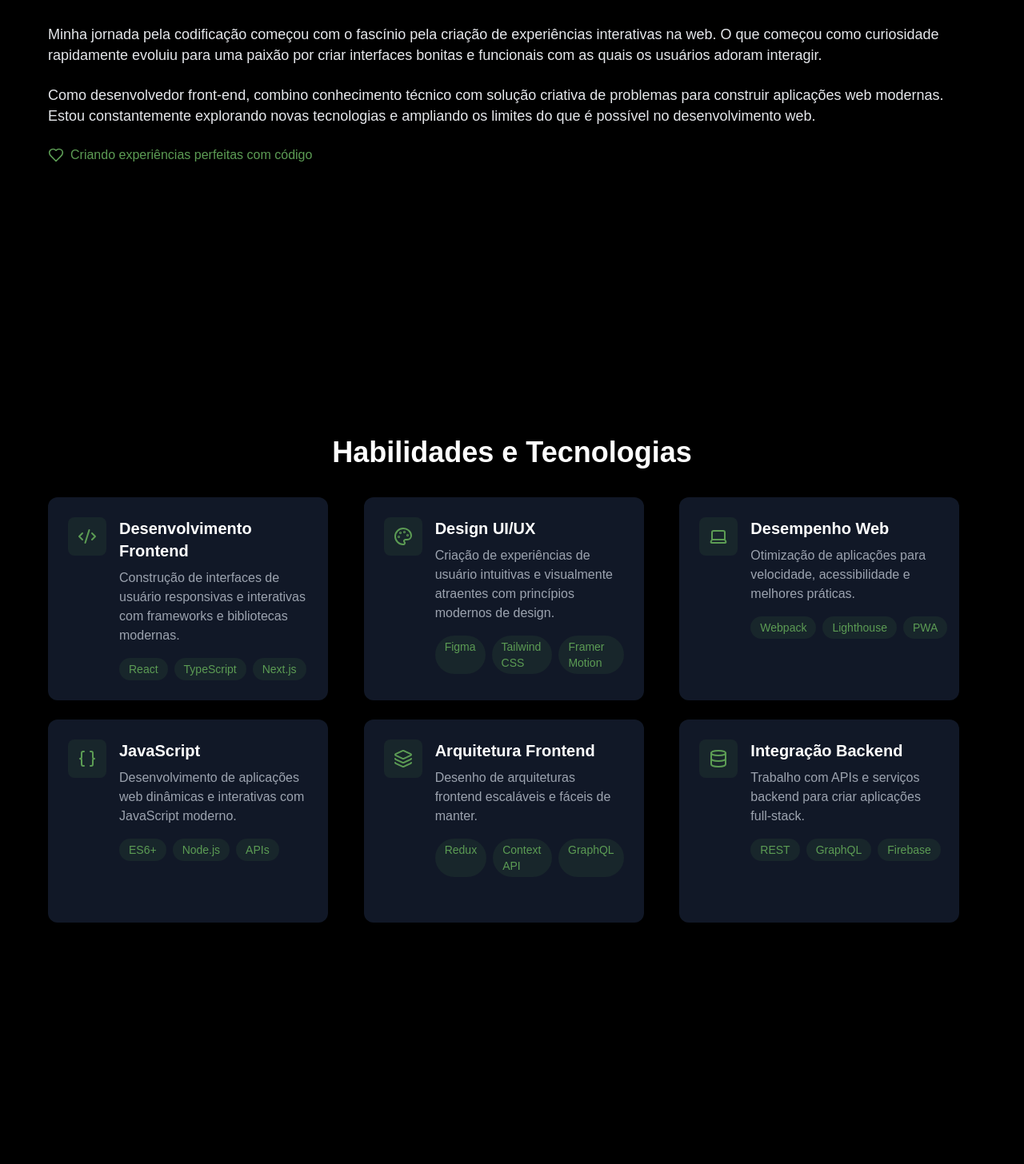
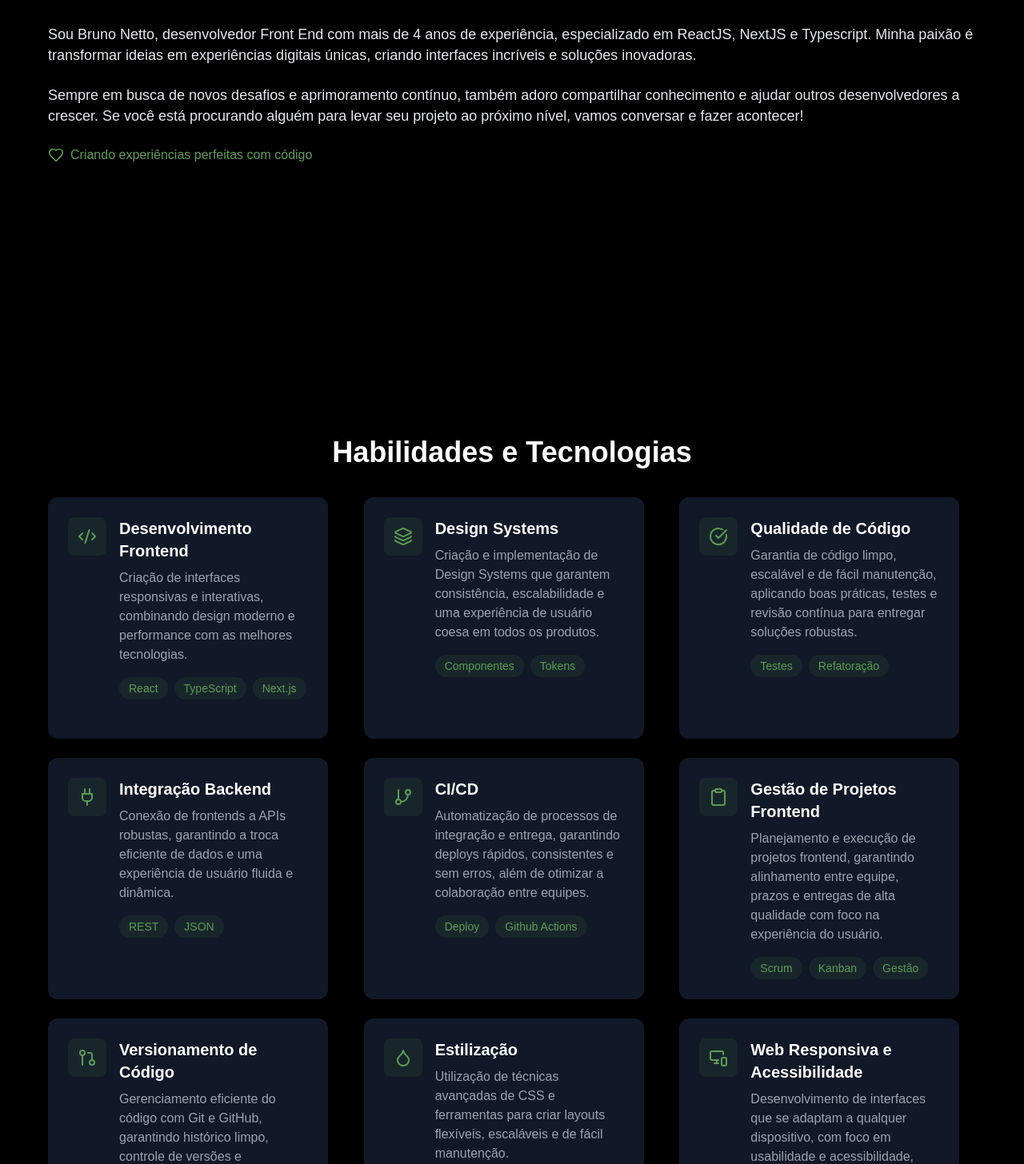
Before and after one commit to nettobruno/portfolio-2025, a Next.js app: page / in a window 1280 px wide. Shown: the part 1014-2470 px from the top of the page at 80% size. Built offline with nearby package versions, Linux system fonts and the light colour scheme.

Commit message:
Altera conteúdo do site

```diff
--- a/src/app/page.tsx
+++ b/src/app/page.tsx
@@ -54,17 +54,19 @@ export default function Home() {
           <h2>
             <Code color="rgba(92,156,84,1)" size={32} /> Sobre Mim
           </h2>
+
           <p>
-            Minha jornada pela codificação começou com o fascínio pela criação
-            de experiências interativas na web. O que começou como curiosidade
-            rapidamente evoluiu para uma paixão por criar interfaces bonitas e
-            funcionais com as quais os usuários adoram interagir.
+            Sou Bruno Netto, desenvolvedor Front End com mais de 4 anos de
+            experiência, especializado em ReactJS, NextJS e Typescript. Minha
+            paixão é transformar ideias em experiências digitais únicas, criando
+            interfaces incríveis e soluções inovadoras.
           </p>
+
           <p>
-            Como desenvolvedor front-end, combino conhecimento técnico com
-            solução criativa de problemas para construir aplicações web
-            modernas. Estou constantemente explorando novas tecnologias e
-            ampliando os limites do que é possível no desenvolvimento web.
+            Sempre em busca de novos desafios e aprimoramento contínuo, também
+            adoro compartilhar conhecimento e ajudar outros desenvolvedores a
+            crescer. Se você está procurando alguém para levar seu projeto ao
+            próximo nível, vamos conversar e fazer acontecer!
           </p>
 
           <span>
--- a/src/constants/skills.ts
+++ b/src/constants/skills.ts
@@ -1,40 +1,58 @@
-import { Code2, Palette, Laptop, Braces, Layers, Database } from 'lucide-react';
+import { Code2, Layers, CheckCircle, GitBranch, Clipboard, Plug, GitPullRequest, Droplet, MonitorSmartphone } from 'lucide-react';
 
 export const skills = [
   {
     title: 'Desenvolvimento Frontend',
     icon: Code2,
-    description: 'Construção de interfaces de usuário responsivas e interativas com frameworks e bibliotecas modernas.',
+    description: 'Criação de interfaces responsivas e interativas, combinando design moderno e performance com as melhores tecnologias.',
     tags: ['React', 'TypeScript', 'Next.js']
   },
   {
-    title: 'Design UI/UX',
-    icon: Palette,
-    description: 'Criação de experiências de usuário intuitivas e visualmente atraentes com princípios modernos de design.',
-    tags: ['Figma', 'Tailwind CSS', 'Framer Motion']
+    title: 'Design Systems',
+    icon: Layers,
+    description: 'Criação e implementação de Design Systems que garantem consistência, escalabilidade e uma experiência de usuário coesa em todos os produtos.',
+    tags: ['Componentes', 'Tokens']
   },
   {
-    title: 'Desempenho Web',
-    icon: Laptop,
-    description: 'Otimização de aplicações para velocidade, acessibilidade e melhores práticas.',
-    tags: ['Webpack', 'Lighthouse', 'PWA']
-  },
-  {
-    title: 'JavaScript',
-    icon: Braces,
-    description: 'Desenvolvimento de aplicações web dinâmicas e interativas com JavaScript moderno.',
-    tags: ['ES6+', 'Node.js', 'APIs']
-  },
-  {
-    title: 'Arquitetura Frontend',
-    icon: Layers,
-    description: 'Desenho de arquiteturas frontend escaláveis e fáceis de manter.',
-    tags: ['Redux', 'Context API', 'GraphQL']
+    title: 'Qualidade de Código',
+    icon: CheckCircle,
+    description: 'Garantia de código limpo, escalável e de fácil manutenção, aplicando boas práticas, testes e revisão contínua para entregar soluções robustas.',
+    tags: ['Testes', 'Refatoração']
   },
   {
     title: 'Integração Backend',
-    icon: Database,
-    description: 'Trabalho com APIs e serviços backend para criar aplicações full-stack.',
-    tags: ['REST', 'GraphQL', 'Firebase']
-  }
+    icon: Plug,
+    description: 'Conexão de frontends a APIs robustas, garantindo a troca eficiente de dados e uma experiência de usuário fluida e dinâmica.',
+    tags: ['REST', 'JSON']
+  },
+  {
+    title: 'CI/CD',
+    icon: GitBranch,
+    description: 'Automatização de processos de integração e entrega, garantindo deploys rápidos, consistentes e sem erros, além de otimizar a colaboração entre equipes.',
+    tags: ['Deploy', 'Github Actions']
+  },
+  {
+    title: 'Gestão de Projetos Frontend',
+    icon: Clipboard,
+    description: 'Planejamento e execução de projetos frontend, garantindo alinhamento entre equipe, prazos e entregas de alta qualidade com foco na experiência do usuário.',
+    tags: ['Scrum', 'Kanban', 'Gestão']
+  },
+  {
+    title: 'Versionamento de Código',
+    icon: GitPullRequest,
+    description: 'Gerenciamento eficiente do código com Git e GitHub, garantindo histórico limpo, controle de versões e colaboração fluida entre equipes.',
+    tags: ['GIT', 'GitHub']
+  },
+  {
+    title: 'Estilização',
+    icon: Droplet,
+    description: 'Utilização de técnicas avançadas de CSS e ferramentas para criar layouts flexíveis, escaláveis e de fácil manutenção.',
+    tags: ['Styled Components', 'Tailwind']
+  },
+  {
+    title: 'Web Responsiva e Acessibilidade',
+    icon: MonitorSmartphone,
+    description: 'Desenvolvimento de interfaces que se adaptam a qualquer dispositivo, com foco em usabilidade e acessibilidade, garantindo uma experiência inclusiva para todos os usuários.',
+    tags: ['WCAG', 'Acessibilidade']
+  },
 ];
```
